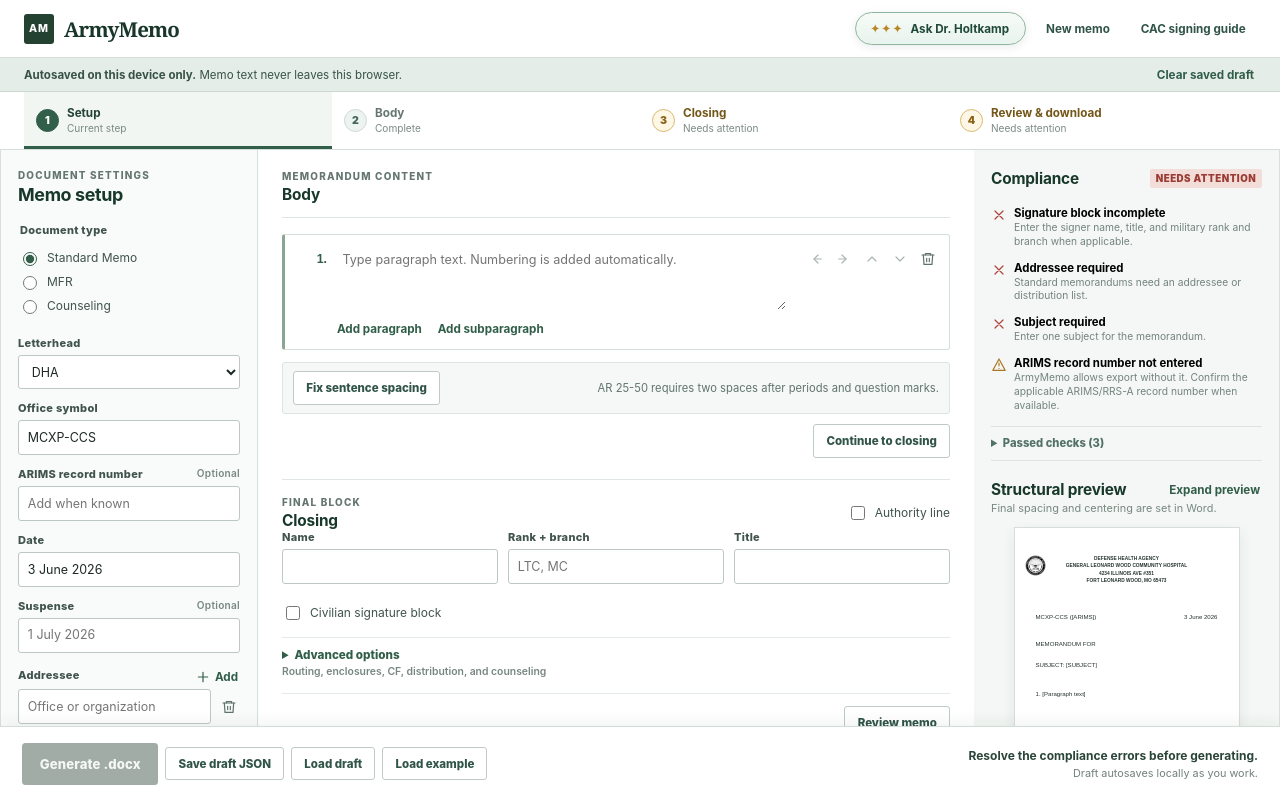
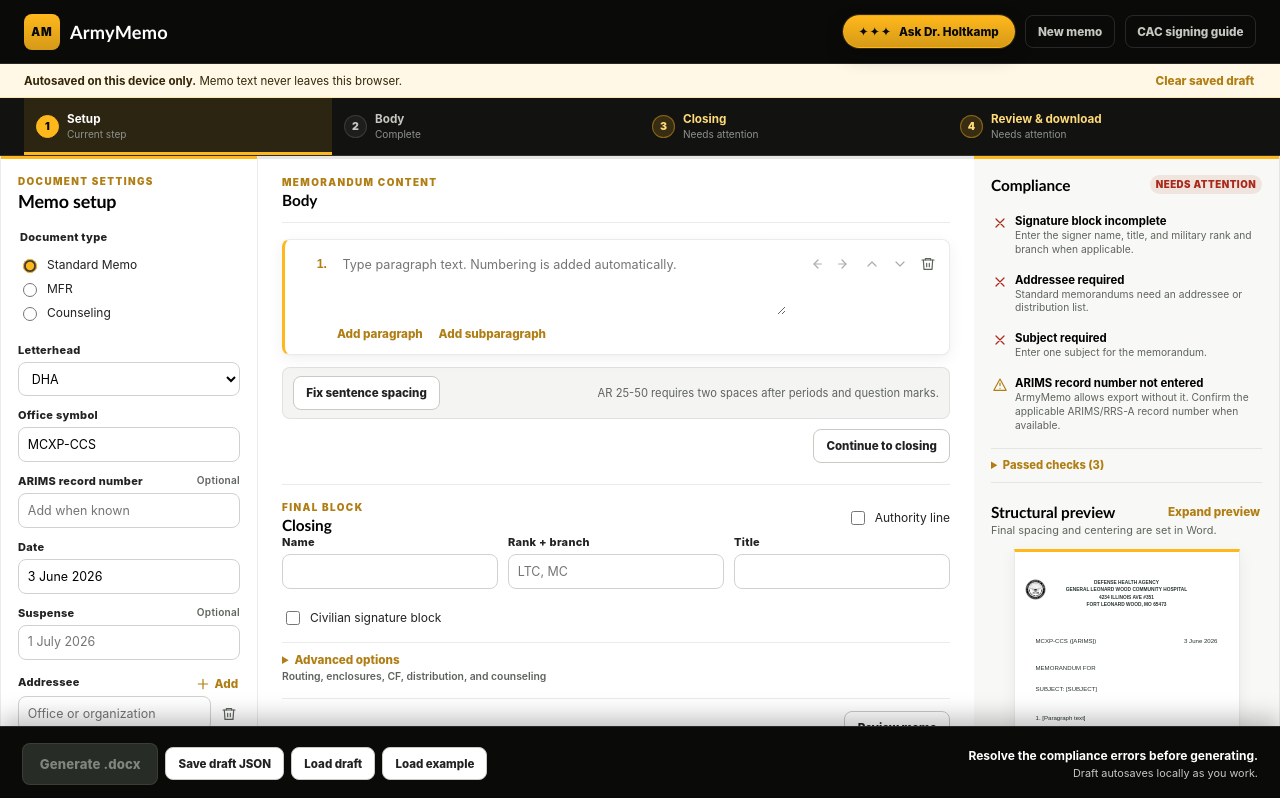
Before and after one commit to matthewdholtkamp/Memo, a React (Vite) app: page / in a window 1280 px wide. Shown: the top 798 px of the page. Built offline with nearby package versions, Linux system fonts and the light colour scheme.

Commit message:
Apply DCCS visual tone

```diff
--- a/package.json
+++ b/package.json
@@ -16,7 +16,7 @@
     "docx": "9.7.1",
     "react": "19.2.6",
     "react-dom": "19.2.6",
-    "zod": "4.4.3"
+    "zod": "4.4.2"
   },
   "devDependencies": {
     "@emnapi/core": "1.10.0",
--- a/src/styles.css
+++ b/src/styles.css
@@ -1,6 +1,34 @@
 :root {
-  color: #1d2924;
-  background: #eef2f0;
+  --bg-primary: #ffffff;
+  --bg-secondary: #f4f5f2;
+  --bg-card: #ffffff;
+  --bg-card-hover: #f9faf8;
+  --bg-command: #0a0b09;
+  --bg-command-card: #121311;
+  --bg-command-hover: #1b1d1a;
+  --border-subtle: rgb(0 0 0 / 8%);
+  --border-strong: rgb(49 58 45 / 22%);
+  --border-command: rgb(255 255 255 / 12%);
+  --border-accent: rgb(255 184 28 / 42%);
+  --gold: #ffb81c;
+  --gold-dark: #b07e14;
+  --gold-hover: #c9951a;
+  --army-green: #313a2d;
+  --army-green-light: #46523f;
+  --text-primary: #000000;
+  --text-secondary: #222222;
+  --text-muted: #5e645d;
+  --text-on-command: #ffffff;
+  --text-command-muted: #c4c8c0;
+  --red: #a9291b;
+  --emerald: #3d6032;
+  --radius: 8px;
+  --radius-lg: 10px;
+  --shadow: 0 4px 16px rgb(0 0 0 / 6%), 0 1px 3px rgb(0 0 0 / 2%);
+  --shadow-command: 0 10px 30px rgb(0 0 0 / 34%);
+  --focus-ring: 0 0 0 3px rgb(255 184 28 / 30%);
+  color: var(--text-primary);
+  background: var(--bg-secondary);
   font-family:
     Inter, ui-sans-serif, system-ui, -apple-system, BlinkMacSystemFont, "Segoe UI",
     sans-serif;
@@ -13,6 +41,7 @@
 }
 
 body {
+  background: var(--bg-secondary);
   margin: 0;
   min-width: 320px;
   min-height: 100vh;
@@ -38,10 +67,10 @@
 select,
 textarea {
   width: 100%;
-  border: 1px solid #bdc8c3;
-  border-radius: 3px;
-  background: #fff;
-  color: #1d2924;
+  border: 1px solid #d0d3cd;
+  border-radius: var(--radius);
+  background: var(--bg-primary);
+  color: var(--text-primary);
   font-size: 0.78rem;
   line-height: 1.4;
   outline: none;
@@ -61,14 +90,14 @@
 textarea:focus,
 button:focus-visible,
 summary:focus-visible {
-  border-color: #326b4d;
-  box-shadow: 0 0 0 3px rgb(50 107 77 / 18%);
+  border-color: var(--gold);
+  box-shadow: var(--focus-ring);
   outline: none;
 }
 
 input.input-error {
-  border-color: #ae4139;
-  box-shadow: 0 0 0 3px rgb(174 65 57 / 11%);
+  border-color: var(--red);
+  box-shadow: 0 0 0 3px rgb(169 41 27 / 12%);
 }
 
 h1,
@@ -78,28 +107,38 @@
 }
 
 h1 {
-  color: #17382a;
+  color: var(--text-primary);
+  font-family:
+    "Aptos Display", "Trebuchet MS", Inter, ui-sans-serif, system-ui, sans-serif;
   font-size: 1.12rem;
-  letter-spacing: -0.02em;
+  font-weight: 850;
+  letter-spacing: -0.01em;
 }
 
 h2 {
-  color: #17382a;
+  color: var(--text-primary);
+  font-family:
+    "Aptos Display", "Trebuchet MS", Inter, ui-sans-serif, system-ui, sans-serif;
   font-size: 0.96rem;
-  letter-spacing: -0.01em;
+  font-weight: 800;
+  letter-spacing: -0.005em;
 }
 
 .app-shell {
+  background:
+    linear-gradient(180deg, rgb(255 184 28 / 5%), transparent 220px),
+    var(--bg-secondary);
   min-height: 100vh;
   padding-bottom: 74px;
 }
 
 .app-header {
   align-items: center;
-  background: #fff;
-  border-bottom: 1px solid #d5deda;
+  background: var(--bg-command);
+  border-bottom: 1px solid var(--border-command);
+  box-shadow: 0 6px 20px rgb(0 0 0 / 18%);
   display: flex;
-  height: 58px;
+  height: 64px;
   justify-content: space-between;
   padding: 0 24px;
 }
@@ -113,24 +152,25 @@
 
 .brand-mark {
   align-items: center;
-  background: #234232;
-  border-radius: 3px;
-  color: #fff;
+  background: linear-gradient(180deg, var(--gold), #d69a18);
+  border-radius: var(--radius);
+  color: #080a08;
   display: inline-flex;
-  font-size: 0.66rem;
-  font-weight: 800;
-  height: 30px;
+  font-size: 0.7rem;
+  font-weight: 900;
+  height: 36px;
   justify-content: center;
   letter-spacing: 0.08em;
-  width: 30px;
+  width: 36px;
 }
 
 .brand-name {
-  color: #19362a;
-  font-family: Georgia, "Times New Roman", serif;
-  font-size: 1.28rem;
-  font-weight: 700;
-  letter-spacing: -0.04em;
+  color: var(--text-on-command);
+  font-family:
+    "Aptos Display", "Trebuchet MS", Inter, ui-sans-serif, system-ui, sans-serif;
+  font-size: 1.14rem;
+  font-weight: 850;
+  letter-spacing: 0.01em;
 }
 
 .header-button,
@@ -138,62 +178,65 @@
   align-items: center;
   background: transparent;
   border: 0;
-  color: #315e49;
+  color: var(--gold-dark);
   display: inline-flex;
   font-size: 0.73rem;
-  font-weight: 700;
+  font-weight: 800;
   gap: 4px;
   padding: 0.28rem 0.12rem;
 }
 
 .header-button {
-  color: #315448;
-  padding: 0.5rem 0.65rem;
+  border: 1px solid var(--border-command);
+  border-radius: var(--radius);
+  color: var(--text-command-muted);
+  padding: 0.52rem 0.72rem;
 }
 
 .header-button:hover,
 .text-button:hover {
-  color: #17382a;
+  color: var(--gold);
   text-decoration: underline;
 }
 
 .ask-header-button {
-  background: linear-gradient(180deg, #f7fbf8 0%, #e8f3ed 100%);
-  border: 1px solid #8fb49f;
+  background: linear-gradient(180deg, var(--gold), #d69a18);
+  border: 1px solid rgb(255 184 28 / 55%);
   border-radius: 999px;
-  box-shadow: 0 2px 8px rgb(35 66 50 / 10%);
-  color: #1f4a37;
+  box-shadow: 0 0 0 1px rgb(255 184 28 / 18%), 0 8px 20px rgb(0 0 0 / 24%);
+  color: #080a08;
   gap: 7px;
   padding-left: 0.9rem;
   padding-right: 0.98rem;
 }
 
 .ask-header-button:hover {
-  background: linear-gradient(180deg, #fff 0%, #dfeee6 100%);
-  border-color: #5f9276;
+  background: linear-gradient(180deg, var(--gold-hover), var(--gold));
+  border-color: var(--gold);
   text-decoration: none;
+  transform: translateY(-1px);
 }
 
 .ask-header-button.active {
-  background: #244635;
-  border-color: #244635;
-  box-shadow: 0 3px 12px rgb(35 66 50 / 20%);
-  color: #fff;
+  background: linear-gradient(180deg, var(--gold-hover), var(--gold));
+  border-color: var(--gold);
+  box-shadow: 0 0 0 1px rgb(255 184 28 / 22%), 0 10px 24px rgb(0 0 0 / 30%);
+  color: #080a08;
 }
 
 .ai-stars {
-  color: #b88726;
+  color: #080a08;
   font-size: 0.78rem;
   letter-spacing: 0.06em;
 }
 
 .ask-header-button.active .ai-stars {
-  color: #f3cf72;
+  color: #080a08;
 }
 
 .stage-strip {
-  background: #fff;
-  border-bottom: 1px solid #d5deda;
+  background: var(--bg-command-card);
+  border-bottom: 1px solid var(--border-command);
   display: grid;
   grid-template-columns: repeat(4, minmax(0, 1fr));
   min-height: 58px;
@@ -205,7 +248,7 @@
   background: transparent;
   border: 0;
   border-bottom: 3px solid transparent;
-  color: #65766f;
+  color: var(--text-command-muted);
   display: flex;
   gap: 8px;
   padding: 9px 12px 7px;
@@ -213,17 +256,17 @@
 }
 
 .stage-button:hover {
-  background: #f7faf8;
+  background: rgb(255 255 255 / 4%);
 }
 
 .stage-button.current {
-  background: #f1f6f3;
-  border-bottom-color: #315f49;
-  color: #234232;
+  background: rgb(255 184 28 / 11%);
+  border-bottom-color: var(--gold);
+  color: var(--text-on-command);
 }
 
 .stage-button.attention {
-  color: #735719;
+  color: #ffdb77;
 }
 
 .stage-button strong,
@@ -236,17 +279,17 @@
 }
 
 .stage-button small {
-  color: #7b8a84;
+  color: #8c928b;
   font-size: 0.63rem;
   margin-top: 2px;
 }
 
 .stage-number {
   align-items: center;
-  background: #edf3f0;
-  border: 1px solid #cedad4;
+  background: rgb(255 255 255 / 5%);
+  border: 1px solid var(--border-command);
   border-radius: 50%;
-  color: #45675a;
+  color: var(--text-command-muted);
   display: inline-flex;
   flex: 0 0 auto;
   font-size: 0.66rem;
@@ -257,22 +300,22 @@
 }
 
 .stage-button.current .stage-number {
-  background: #315f49;
-  border-color: #315f49;
-  color: #fff;
+  background: var(--gold);
+  border-color: var(--gold);
+  color: #080a08;
 }
 
 .stage-button.attention .stage-number {
-  background: #fff7e5;
-  border-color: #d8ba72;
-  color: #8b6217;
+  background: rgb(255 184 28 / 16%);
+  border-color: rgb(255 184 28 / 42%);
+  color: #ffdb77;
 }
 
 .privacy-bar {
   align-items: center;
-  background: #e5ede8;
-  border-bottom: 1px solid #ccd9d2;
-  color: #385248;
+  background: #fff8e6;
+  border-bottom: 1px solid rgb(255 184 28 / 28%);
+  color: #342609;
   display: flex;
   font-size: 0.72rem;
   justify-content: space-between;
@@ -290,20 +333,22 @@
 
 .setup-rail,
 .review-rail {
-  background: #f9fbfa;
-  border-color: #d7e0dc;
+  background: var(--bg-card);
+  border-color: var(--border-subtle);
   border-style: solid;
   border-width: 0 1px;
+  box-shadow: inset 0 3px 0 var(--gold);
   padding: 19px 17px 24px;
 }
 
 .review-rail {
-  background: #f4f7f5;
+  background: #f8f9f6;
   border-left: 0;
 }
 
 .editor-column {
-  background: #fff;
+  background: var(--bg-primary);
+  box-shadow: inset 0 3px 0 rgb(49 58 45 / 12%);
   min-width: 0;
   padding: 20px 24px 30px;
 }
@@ -324,10 +369,10 @@
 }
 
 .section-kicker {
-  color: #65766f;
+  color: var(--gold-dark);
   font-size: 0.62rem;
-  font-weight: 800;
-  letter-spacing: 0.12em;
+  font-weight: 900;
+  letter-spacing: 0.14em;
   margin-bottom: 3px;
   text-transform: uppercase;
 }
@@ -340,7 +385,7 @@
 
 legend,
 .field-label {
-  color: #40534c;
+  color: var(--text-secondary);
   display: block;
   font-size: 0.69rem;
   font-weight: 800;
@@ -349,7 +394,7 @@
 }
 
 .field-label em {
-  color: #a03d36;
+  color: var(--red);
   float: right;
   font-size: 0.61rem;
   font-style: normal;
@@ -358,7 +403,7 @@
 }
 
 .field-label small {
-  color: #788781;
+  color: var(--text-muted);
   float: right;
   font-size: 0.63rem;
   font-weight: 600;
@@ -367,7 +412,7 @@
 .radio-label,
 .toggle-label {
   align-items: center;
-  color: #40534c;
+  color: var(--text-secondary);
   display: flex;
   font-size: 0.75rem;
   gap: 7px;
@@ -376,7 +421,7 @@
 
 .radio-label input,
 .toggle-label input {
-  accent-color: #315f49;
+  accent-color: var(--gold);
   height: 14px;
   width: 14px;
 }
@@ -412,29 +457,29 @@
 
 .empty-field-hint,
 .helper-text {
-  color: #788781;
+  color: var(--text-muted);
   display: block;
   font-size: 0.68rem;
   line-height: 1.4;
 }
 
 .custom-profile-box {
-  background: #edf3ef;
-  border: 1px solid #cfddd6;
-  border-radius: 4px;
+  background: var(--bg-secondary);
+  border: 1px solid var(--border-subtle);
+  border-radius: var(--radius);
   margin-bottom: 12px;
   padding: 10px;
 }
 
 .editor-heading {
-  border-bottom: 1px solid #e0e6e3;
+  border-bottom: 1px solid var(--border-subtle);
   margin-bottom: 16px;
   padding-bottom: 13px;
 }
 
 .tabs {
-  background: #eef3f0;
-  border-radius: 3px;
+  background: #eceee9;
+  border-radius: var(--radius);
   display: flex;
   padding: 2px;
 }
@@ -442,17 +487,18 @@
 .tabs button {
   background: transparent;
   border: 1px solid transparent;
-  border-radius: 2px;
-  color: #62746d;
+  border-radius: calc(var(--radius) - 2px);
+  color: var(--text-muted);
   font-size: 0.72rem;
   font-weight: 800;
   padding: 0.43rem 0.7rem;
 }
 
 .tabs button.selected {
-  background: #fff;
-  border-color: #d1dcd7;
-  color: #234232;
+  background: var(--bg-primary);
+  border-color: var(--border-accent);
+  box-shadow: var(--shadow);
+  color: var(--text-primary);
 }
 
 .memo-block-list {
@@ -462,10 +508,11 @@
 }
 
 .memo-block {
-  background: #fff;
-  border: 1px solid #d5dfdb;
-  border-left: 3px solid #87a695;
-  border-radius: 3px;
+  background: var(--bg-card);
+  border: 1px solid var(--border-subtle);
+  border-left: 3px solid var(--gold);
+  border-radius: var(--radius);
+  box-shadow: var(--shadow);
   display: grid;
   gap: 6px 8px;
   grid-template-columns: 33px minmax(0, 1fr) 145px;
@@ -474,11 +521,11 @@
 }
 
 .memo-block:hover {
-  border-color: #aac1b6;
+  border-color: var(--border-accent);
 }
 
 .block-number {
-  color: #315e49;
+  color: var(--gold-dark);
   font-family: Arial, sans-serif;
   font-size: 0.77rem;
   font-weight: 800;
@@ -493,7 +540,7 @@
 }
 
 .memo-block textarea:hover {
-  border-color: #d2ddd8;
+  border-color: #d4d5d0;
 }
 
 .block-actions {
@@ -514,8 +561,8 @@
   align-items: center;
   background: transparent;
   border: 1px solid transparent;
-  border-radius: 3px;
-  color: #60736b;
+  border-radius: var(--radius);
+  color: var(--text-muted);
   display: inline-flex;
   height: 25px;
   justify-content: center;
@@ -524,18 +571,18 @@
 }
 
 .icon-button:hover {
-  background: #eef4f1;
-  border-color: #cfdcd6;
-  color: #254d3b;
+  background: rgb(255 184 28 / 12%);
+  border-color: var(--border-accent);
+  color: var(--gold-dark);
 }
 
 .editor-tools,
 .proposal-banner {
   align-items: center;
-  background: #f5f8f6;
-  border: 1px solid #dce5e1;
-  border-radius: 3px;
-  color: #61736c;
+  background: var(--bg-secondary);
+  border: 1px solid var(--border-subtle);
+  border-radius: var(--radius);
+  color: var(--text-muted);
   display: flex;
   font-size: 0.7rem;
   gap: 11px;
@@ -546,12 +593,12 @@
 
 .proposal-banner {
   background: #fff7e4;
-  border-color: #ead69d;
+  border-color: var(--border-accent);
   color: #725519;
 }
 
 .guide-next {
-  border-top: 1px solid #e4eae7;
+  border-top: 1px solid var(--border-subtle);
   display: flex;
   justify-content: flex-end;
   margin-top: 14px;
@@ -565,7 +612,7 @@
 }
 
 .closing-section {
-  border-top: 1px solid #e0e6e3;
+  border-top: 1px solid var(--border-subtle);
   margin-top: 21px;
   padding-top: 16px;
 }
@@ -580,20 +627,20 @@
 }
 
 details {
-  border-top: 1px solid #e4eae7;
+  border-top: 1px solid var(--border-subtle);
   margin-top: 14px;
   padding-top: 10px;
 }
 
 summary {
-  color: #315e49;
+  color: var(--gold-dark);
   cursor: pointer;
   font-size: 0.73rem;
   font-weight: 800;
 }
 
 summary small {
-  color: #788781;
+  color: var(--text-muted);
   display: block;
   font-size: 0.65rem;
   font-weight: 600;
@@ -609,7 +656,7 @@
 }
 
 .status-summary {
-  border-radius: 2px;
+  border-radius: 999px;
   font-size: 0.61rem;
   font-weight: 900;
   letter-spacing: 0.05em;
@@ -618,17 +665,17 @@
 }
 
 .status-summary.ready {
-  background: #dbebe1;
-  color: #276342;
+  background: rgb(61 96 50 / 12%);
+  color: var(--emerald);
 }
 
 .status-summary.blocked {
-  background: #f3ddd9;
-  color: #9c3d35;
+  background: rgb(169 41 27 / 10%);
+  color: var(--red);
 }
 
 .compliance-list {
-  border-bottom: 1px solid #dbe4e0;
+  border-bottom: 1px solid var(--border-subtle);
   margin: 12px 0 18px;
   padding-bottom: 10px;
 }
@@ -645,16 +692,17 @@
 
 button.compliance-item {
   background: transparent;
-  border: 0;
-  border-radius: 3px;
+  border: 1px solid transparent;
+  border-radius: var(--radius);
   cursor: pointer;
-  margin: 0 -5px;
-  padding: 6px 5px;
-  width: calc(100% + 10px);
+  margin: 0 -6px;
+  padding: 7px 6px;
+  width: calc(100% + 12px);
 }
 
 button.compliance-item:hover {
-  background: #eaf1ed;
+  background: rgb(255 184 28 / 10%);
+  border-color: var(--border-accent);
 }
 
 .compliance-item strong,
@@ -663,7 +711,7 @@
 }
 
 .compliance-item small {
-  color: #74847e;
+  color: var(--text-muted);
   font-size: 0.64rem;
   line-height: 1.35;
   margin-top: 1px;
@@ -675,39 +723,40 @@
 }
 
 .compliance-item.pass .compliance-icon {
-  color: #39805a;
+  color: var(--emerald);
 }
 
 .compliance-item.warn .compliance-icon {
-  color: #ab771e;
+  color: var(--gold-dark);
 }
 
 .compliance-item.fail .compliance-icon {
-  color: #b0433b;
+  color: var(--red);
 }
 
 .compliance-ready-copy {
-  color: #507164;
+  color: var(--emerald);
   font-size: 0.71rem;
   line-height: 1.45;
   padding: 7px 0 3px;
 }
 
 .passed-checks {
-  border-top: 1px solid #dbe4e0;
+  border-top: 1px solid var(--border-subtle);
   margin-top: 7px;
   padding-top: 9px;
 }
 
 .passed-checks summary {
-  color: #527267;
+  color: var(--gold-dark);
   font-size: 0.7rem;
 }
 
 .paper-preview {
-  background: #fff;
-  border: 1px solid #d5deda;
-  box-shadow: 0 5px 12px rgb(37 58 49 / 8%);
+  background: var(--bg-primary);
+  border: 1px solid var(--border-subtle);
+  border-top: 3px solid var(--gold);
+  box-shadow: var(--shadow);
   color: #24332d;
   font-family: Arial, sans-serif;
   font-size: 0.38rem;
@@ -841,10 +890,10 @@
 
 .action-bar {
   align-items: center;
-  background: #fff;
-  border-top: 1px solid #d2ddd8;
+  background: var(--bg-command);
+  border-top: 1px solid var(--border-command);
   bottom: 0;
-  box-shadow: 0 -4px 14px rgb(30 49 41 / 6%);
+  box-shadow: 0 -8px 24px rgb(0 0 0 / 26%);
   display: flex;
   justify-content: space-between;
   min-height: 74px;
@@ -864,12 +913,12 @@
 }
 
 .action-bar strong {
-  color: #2b453a;
+  color: var(--text-on-command);
   font-size: 0.75rem;
 }
 
 .action-bar span {
-  color: #71817b;
+  color: var(--text-command-muted);
   font-size: 0.68rem;
   margin-top: 3px;
 }
@@ -877,26 +926,28 @@
 .primary-button,
 .secondary-button {
   border: 1px solid;
-  border-radius: 3px;
+  border-radius: var(--radius);
   font-size: 0.72rem;
   font-weight: 800;
   padding: 0.56rem 0.76rem;
 }
 
 .primary-button {
-  background: #234232;
-  border-color: #234232;
-  color: #fff;
+  background: linear-gradient(180deg, var(--gold), #d69a18);
+  border-color: rgb(255 184 28 / 65%);
+  color: #080a08;
 }
 
 .primary-button:hover:not(:disabled) {
-  background: #182f24;
+  background: linear-gradient(180deg, var(--gold-hover), var(--gold));
+  border-color: var(--gold);
+  transform: translateY(-1px);
 }
 
 .generate-button {
-  background: #173a2b;
-  border-color: #173a2b;
-  box-shadow: 0 7px 18px rgb(23 58 43 / 24%);
+  background: linear-gradient(180deg, var(--gold), #d69a18);
+  border-color: rgb(255 184 28 / 78%);
+  box-shadow: 0 0 0 1px rgb(255 184 28 / 18%), 0 10px 24px rgb(0 0 0 / 28%);
   font-size: 0.82rem;
   letter-spacing: 0.01em;
   min-height: 42px;
@@ -904,32 +955,33 @@
 }
 
 .generate-button:hover:not(:disabled) {
-  background: #0f2b1f;
-  box-shadow: 0 9px 22px rgb(23 58 43 / 30%);
+  background: linear-gradient(180deg, var(--gold-hover), var(--gold));
+  box-shadow: 0 0 0 1px rgb(255 184 28 / 24%), 0 12px 28px rgb(0 0 0 / 32%);
 }
 
 .generate-button:disabled {
-  background: #7d8d86;
-  border-color: #7d8d86;
+  background: #343932;
+  border-color: var(--border-command);
   box-shadow: none;
-  color: #f3f6f4;
+  color: #aeb4aa;
   opacity: 0.72;
 }
 
 .secondary-button {
-  background: #fff;
-  border-color: #bfcac5;
-  color: #315448;
+  background: var(--bg-primary);
+  border-color: #c8cac3;
+  color: var(--text-secondary);
 }
 
 .secondary-button:hover:not(:disabled) {
-  background: #f0f5f2;
-  border-color: #93a89f;
+  background: var(--bg-card-hover);
+  border-color: var(--border-accent);
+  color: #080a08;
 }
 
 .modal-backdrop {
   align-items: center;
-  background: rgb(19 33 27 / 45%);
+  background: rgb(8 9 7 / 56%);
   display: flex;
   inset: 0;
   justify-content: center;
@@ -939,37 +991,39 @@
 }
 
 .modal {
-  background: #fff;
-  border: 1px solid #cedad4;
-  border-radius: 4px;
-  box-shadow: 0 18px 40px rgb(16 31 25 / 22%);
+  background: var(--bg-primary);
+  border: 1px solid var(--border-subtle);
+  border-top: 3px solid var(--gold);
+  border-radius: var(--radius-lg);
+  box-shadow: 0 18px 40px rgb(0 0 0 / 24%);
   max-width: 610px;
   padding: 21px;
   width: 100%;
 }
 
 .modal ol {
-  color: #40534c;
+  color: var(--text-secondary);
   font-size: 0.82rem;
   line-height: 1.6;
   padding-left: 1.3rem;
 }
 
 .notice-box {
-  background: #edf3ef;
-  border-left: 3px solid #4e7b65;
-  color: #3f5b50;
+  background: #fff7e4;
+  border-left: 3px solid var(--gold);
+  color: #3d2c08;
   font-size: 0.76rem;
   line-height: 1.5;
   padding: 10px;
 }
 
 .ask-panel {
-  background: #fbfdfc;
-  border: 1px solid #cbd8d2;
+  background: var(--bg-command);
+  border: 1px solid var(--border-command);
   border-right: 0;
   bottom: 84px;
-  box-shadow: -12px 0 30px rgb(25 45 36 / 14%);
+  box-shadow: var(--shadow-command);
+  color: var(--text-on-command);
   display: flex;
   flex-direction: column;
   gap: 12px;
@@ -991,10 +1045,48 @@
   justify-content: space-between;
 }
 
+.ask-panel h2,
+.ask-panel .field-label {
+  color: var(--text-on-command);
+}
+
+.ask-panel .section-kicker {
+  color: var(--gold);
+}
+
+.ask-panel input,
+.ask-panel select,
+.ask-panel textarea {
+  background: #10120f;
+  border-color: var(--border-command);
+  color: var(--text-on-command);
+}
+
+.ask-panel input::placeholder,
+.ask-panel textarea::placeholder {
+  color: #8c928b;
+}
+
+.ask-panel .secondary-button {
+  background: transparent;
+  border-color: var(--border-command);
+  color: var(--text-command-muted);
+}
+
+.ask-panel .secondary-button:hover:not(:disabled) {
+  background: rgb(255 255 255 / 5%);
+  border-color: var(--border-accent);
+  color: var(--gold);
+}
+
+.ask-panel .text-button {
+  color: var(--gold);
+}
+
 .ask-privacy-note {
-  background: #edf3ef;
-  border-left: 3px solid #4e7b65;
-  color: #415d52;
+  background: rgb(255 184 28 / 8%);
+  border-left: 3px solid var(--gold);
+  color: var(--text-command-muted);
   font-size: 0.7rem;
   line-height: 1.45;
   padding: 9px 10px;
@@ -1015,25 +1107,25 @@
 }
 
 .ask-shortcut-card {
-  background: #fff;
-  border: 1px solid #b9cfc4;
-  border-radius: 5px;
-  box-shadow: 0 3px 10px rgb(31 61 46 / 7%);
-  color: #264d3b;
+  background: var(--bg-command-card);
+  border: 1px solid var(--border-command);
+  border-radius: var(--radius);
+  box-shadow: 0 4px 14px rgb(0 0 0 / 22%);
+  color: var(--text-on-command);
   min-height: 66px;
   padding: 0.62rem 0.58rem;
   text-align: left;
 }
 
 .ask-shortcut-card:hover {
-  background: #f1f8f4;
-  border-color: #6f9c82;
-  box-shadow: 0 5px 14px rgb(31 61 46 / 12%);
+  background: var(--bg-command-hover);
+  border-color: var(--border-accent);
+  box-shadow: 0 8px 20px rgb(0 0 0 / 28%);
 }
 
 .ask-shortcut-card:focus-visible {
-  border-color: #326b4d;
-  box-shadow: 0 0 0 3px rgb(50 107 77 / 18%);
+  border-color: var(--gold);
+  box-shadow: var(--focus-ring);
   outline: none;
 }
 
@@ -1048,7 +1140,7 @@
 }
 
 .ask-shortcut-card span {
-  color: #6d7f77;
+  color: var(--text-command-muted);
   font-size: 0.61rem;
   line-height: 1.25;
   margin-top: 5px;
@@ -1065,24 +1157,24 @@
 }
 
 .ask-message {
-  border: 1px solid #d6e0dc;
-  border-radius: 4px;
-  color: #31483f;
+  border: 1px solid var(--border-command);
+  border-radius: var(--radius);
+  color: var(--text-command-muted);
   font-size: 0.74rem;
   line-height: 1.45;
   padding: 10px;
 }
 
 .ask-message.user {
-  background: #eef4f1;
+  background: rgb(255 184 28 / 9%);
 }
 
 .ask-message.assistant {
-  background: #fff;
+  background: var(--bg-command-card);
 }
 
 .ask-message strong {
-  color: #17382a;
+  color: var(--gold);
   display: block;
   font-size: 0.69rem;
   margin-bottom: 3px;
@@ -1100,17 +1192,17 @@
 }
 
 .ask-chip {
-  background: #e4f0e9;
-  border: 1px solid #c6d8cf;
+  background: rgb(255 184 28 / 13%);
+  border: 1px solid var(--border-accent);
   border-radius: 999px;
-  color: #315448;
+  color: var(--gold);
   font-size: 0.62rem;
   font-weight: 800;
   padding: 0.16rem 0.44rem;
 }
 
 .ask-note-list {
-  color: #705317;
+  color: #ffdb77;
   font-size: 0.68rem;
   line-height: 1.4;
   margin: 8px 0 0;
@@ -1118,12 +1210,38 @@
 }
 
 .ask-note-list.questions {
-  color: #365f4f;
+  color: #e8ece5;
 }
 
 .ask-compose {
-  border-top: 1px solid #dce5e1;
+  border-top: 1px solid var(--border-command);
   padding-top: 11px;
+}
+
+.header-button:focus-visible,
+.stage-button:focus-visible,
+.primary-button:focus-visible,
+.secondary-button:focus-visible,
+.text-button:focus-visible,
+.icon-button:focus-visible,
+button.compliance-item:focus-visible,
+.ask-shortcut-card:focus-visible,
+.header-button:focus,
+.stage-button:focus,
+.primary-button:focus,
+.secondary-button:focus,
+.text-button:focus,
+.icon-button:focus,
+button.compliance-item:focus,
+.ask-shortcut-card:focus {
+  border-color: var(--gold);
+  box-shadow: var(--focus-ring);
+  outline: none;
+}
+
+.text-button:focus-visible,
+.text-button:focus {
+  border-radius: var(--radius);
 }
 
 @media (max-width: 1180px) {
```
Also changed, not shown: 1 other file (tests, documents, lock files or other folders).
